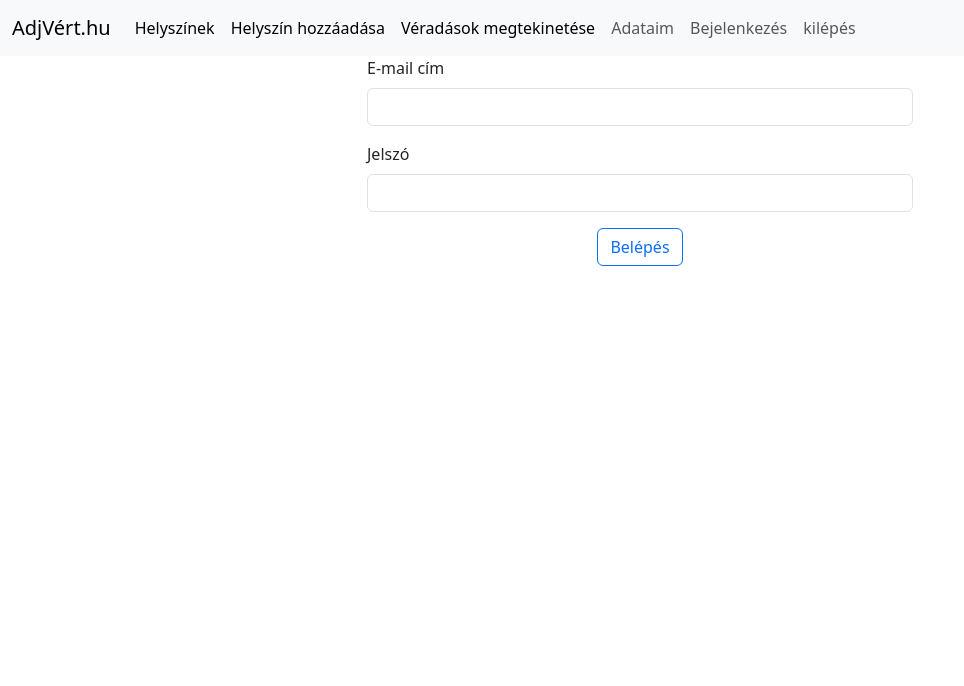
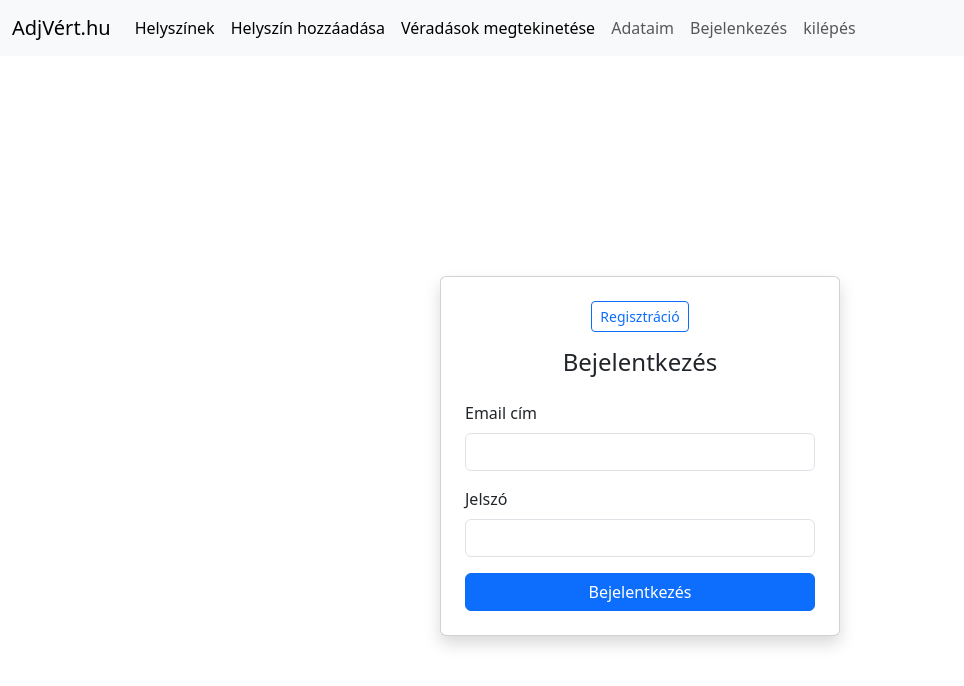
Before and after one commit to szaloczy/Y4O4X0_infrend, an Angular app in the folder frontend/: page /login in a window 1280 px wide. Shown: the top 686 px of the page, without its empty margins (0-964 px from the left). Built offline with nearby package versions, Linux system fonts and the light colour scheme.

Commit message:
modify-login-component

```diff
--- a/frontend/src/app/app.component.ts
+++ b/frontend/src/app/app.component.ts
@@ -19,7 +19,7 @@ export class AppComponent {
 
   logout() {
     this.authService.removeToken();
-    this.router.navigateByUrl('/');
+    this.router.navigateByUrl('/login');
     console.log('Sikeres kijelentkezés');
   }
 }
--- a/frontend/src/app/login/login.component.css
+++ b/frontend/src/app/login/login.component.css
@@ -0,0 +1,4 @@
+.card {
+    width: 100%;
+    max-width: 400px;
+}
--- a/frontend/src/app/login/login.component.html
+++ b/frontend/src/app/login/login.component.html
@@ -1,18 +1,36 @@
-<div class="row justify-content-md-center">
-    <div class="col-md-6">
+<div class="d-flex justify-content-center align-items-center vh-100">
+    <div class="card shadow p-4">
+        <div class="text-center mb-3">
+            <button class="btn btn-outline-primary btn-sm" (click)="toggleMode()">
+                {{ isLoginMode ? 'Regisztráció' : 'Bejelentkezés'}}
+            </button>
+        </div>
+
+        <h4 class="text-center mb-4">
+            {{ isLoginMode ? 'Bejelentkezés' : 'Regisztráció'}}
+        </h4>
+
         <form [formGroup]="loginForm">
             <div class="mb-3">
-                <label for="email" class="form-label">E-mail cím</label>
-                <input type="email" class="form-control" id="email" formControlName="email">
+                <label for="email" class="form-label">Email cím</label>
+                <input name="email" id="email" type="email" class="form-control" required>
             </div>
+
+            @if (!isLoginMode) {
+                <div class="mb-3">
+                  <label for="confirmPassword" class="form-label">Felhasználónév</label>
+                  <input name="confirmPassword" id="confirmPassword" type="password" class="form-control" required>
+                </div>
+            }
+
             <div class="mb-3">
                 <label for="password" class="form-label">Jelszó</label>
-                <input type="password" class="form-control" id="password" formControlName="password">
+                <input name="password" id="password" type="password" class="form-control" required>
             </div>
 
-            <div class="text-center">
-                <button class="btn btn-outline-primary" (click)="login()">Belépés</button>
-            </div>
+            <button type="submit" class="btn btn-primary w-100">
+                {{ isLoginMode ? 'Bejelentkezés' : 'Regisztráció' }}
+            </button>
         </form>
     </div>
 </div>
--- a/frontend/src/app/login/login.component.ts
+++ b/frontend/src/app/login/login.component.ts
@@ -20,12 +20,17 @@ export class LoginComponent implements OnInit{
   authService = inject(AuthService);
   router = inject(Router);
   loginForm!: FormGroup;
+  isLoginMode = true;
 
   ngOnInit(): void {
     this.loginForm = this.fb.group({
       email: ['', Validators.required],
       password: ['', Validators.required]
     });
+  }
+
+  toggleMode() {
+    return this.isLoginMode = !this.isLoginMode;
   }
 
   login() {
```
Also changed, not shown: 2 other files (tests, documents, lock files or other folders).
